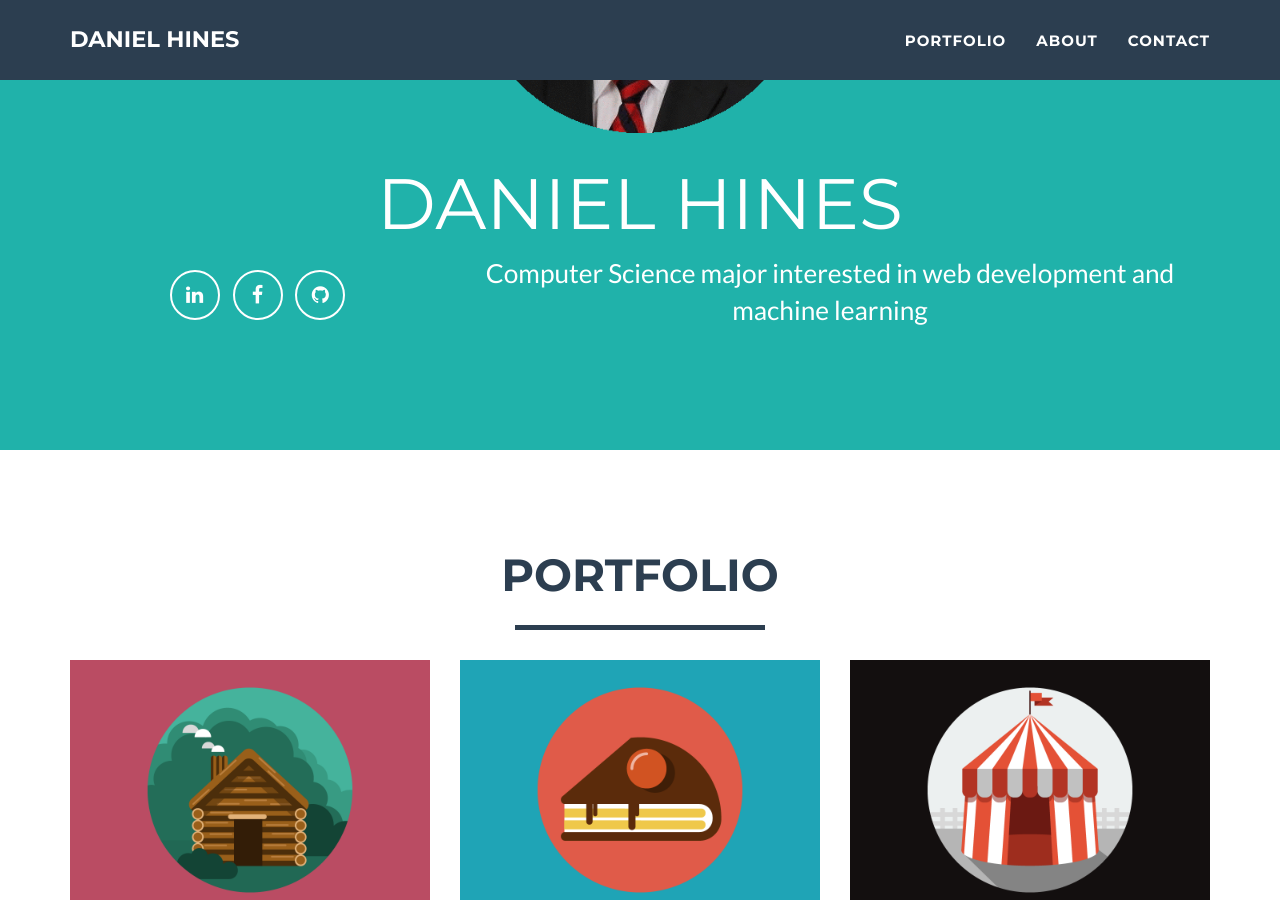
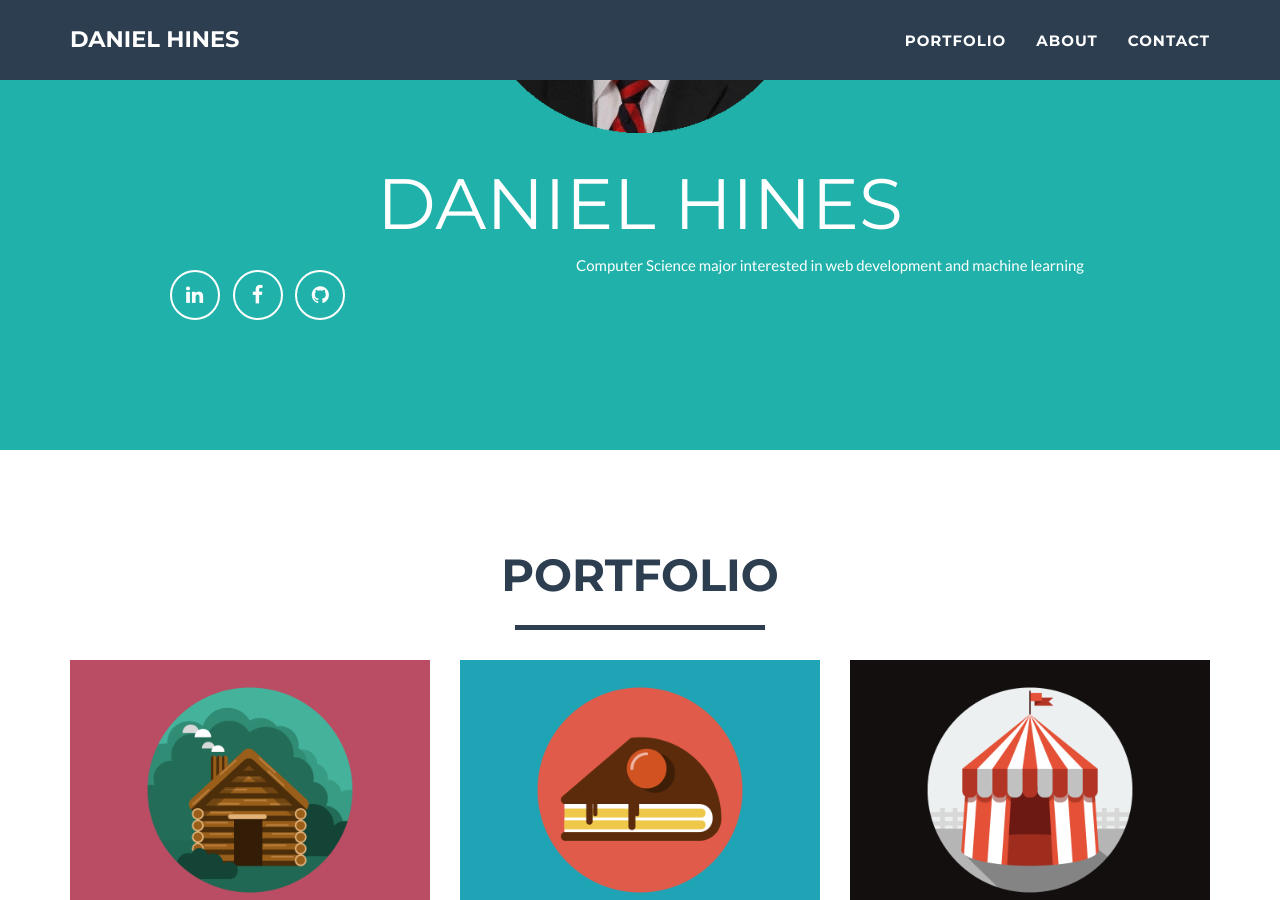
Before and after one commit to danielchines/danielchines.github.io, a Jekyll site: the page built from index.html, in a window 1280 px wide and 900 px high, scrolled down 408 px. Built offline with Jekyll 4.4.1, drawn with Linux system fonts in a browser that asks for light colours.

Commit message:
Update header.html

```diff
--- a/_includes/header.html
+++ b/_includes/header.html
@@ -6,7 +6,8 @@
                     <img class="img-responsive" src="img/profile.png" alt="">
                     <div class="intro-text">
                         <span class="name">{{ site.title }}</span>
-			<div class="header-col col-md-4">
+		    </div>
+		<div class="header-col col-md-4">
                         <ul class="list-inline">
                             {% for network in site.social %}
                             <li>
@@ -14,9 +15,8 @@
                             </li>
 		                    {% endfor %}
                         </ul>
-                    	</div>
-                        <span class="skills">{{ site.skills }}</span>
-		   </div>
+                </div>
+                <span class="skills">{{ site.skills }}</span>
                 </div>
             </div>
         </div>
```
